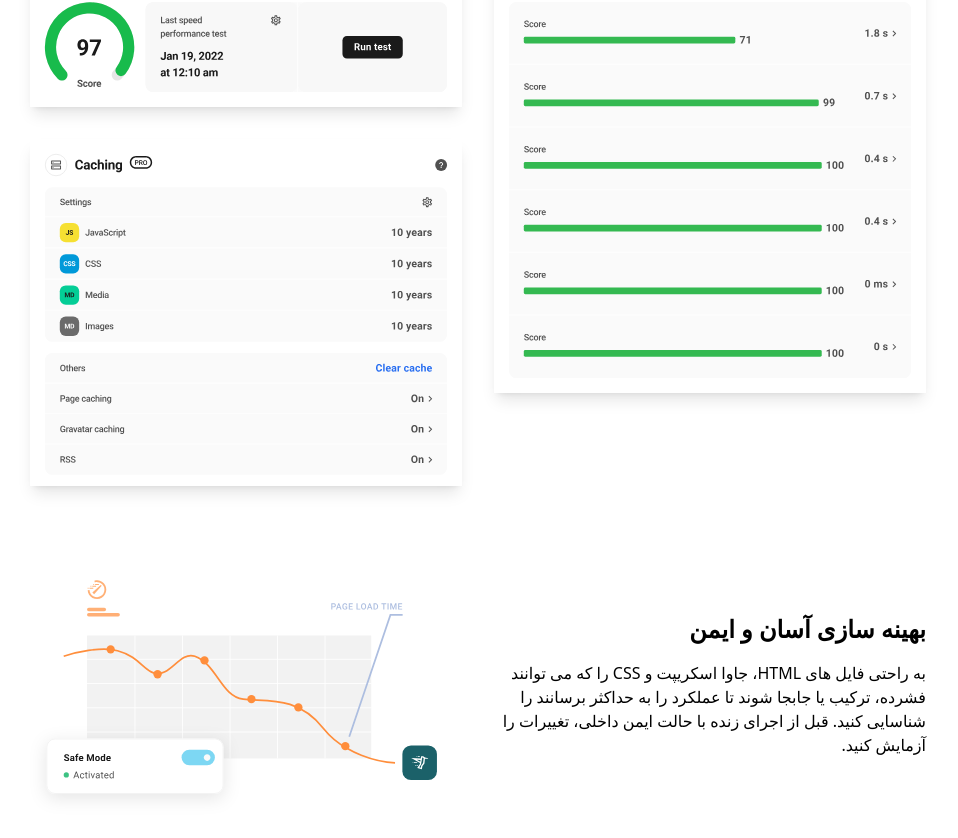
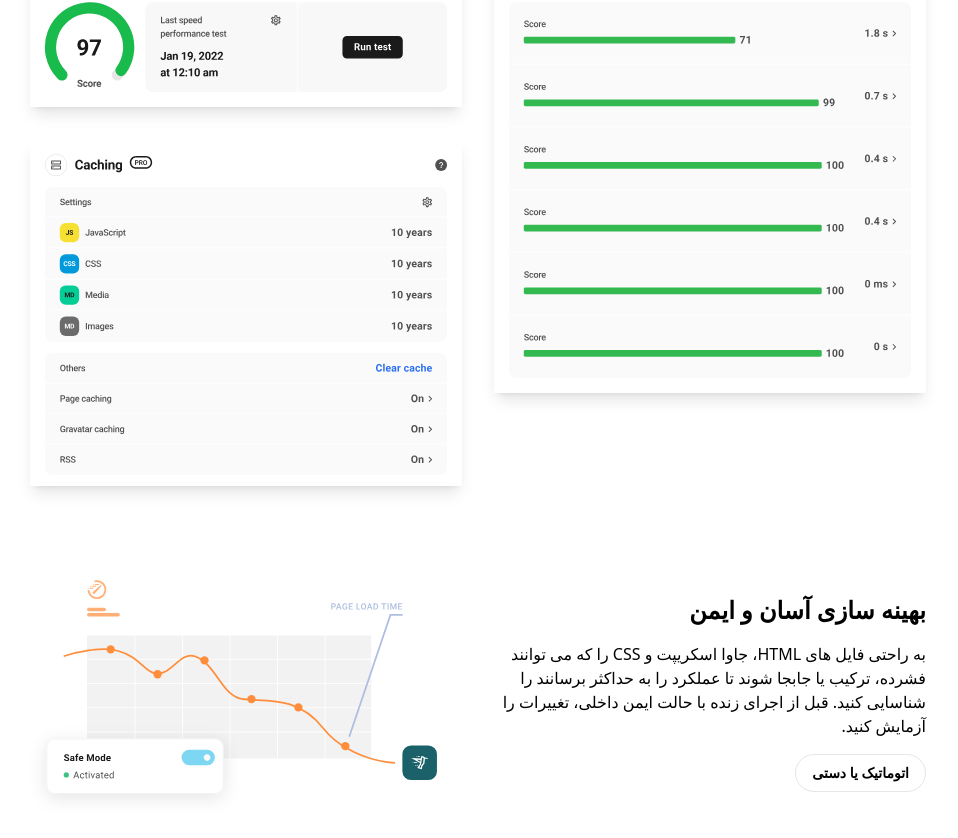
Before and after one commit to mahyarErshad/hummingbird, a React (Create React App) app: page / in a window 1280 px wide. Shown: the part 965-1803 px from the top of the page, without its empty margins (162-1120 px from the left). Built offline with nearby package versions, Linux system fonts and the light colour scheme; a web font is replaced by a local one.

Commit message:
Fixed a bug

```diff
--- a/src/Components/Body/Banner.jsx
+++ b/src/Components/Body/Banner.jsx
@@ -44,7 +44,7 @@ function Banner() {
         <div className="w-2/4 max-md:flex-center flex flex-col gap-4 max-md:w-full">
           <p className="max-md:text-base md:text-2xl font-bold">بهینه سازی آسان و ایمن</p>
           <p>به راحتی فایل های HTML، جاوا اسکریپت و CSS را که می توانند فشرده، ترکیب یا جابجا شوند تا عملکرد را به حداکثر برسانند را شناسایی کنید. قبل از اجرای زنده با حالت ایمن داخلی، تغییرات را آزمایش کنید.</p>
-          <span></span>
+          <span className="rounded-[30px] font-bold text-sm py-2 px-4 border-[1px] border-[#e6e6e6] w-fit">اتوماتیک یا دستی</span>
         </div>
         <div className="w-2/4 max-md:w-full">
           <img src={safeMode} alt="response time" className="mx-auto" />
```
